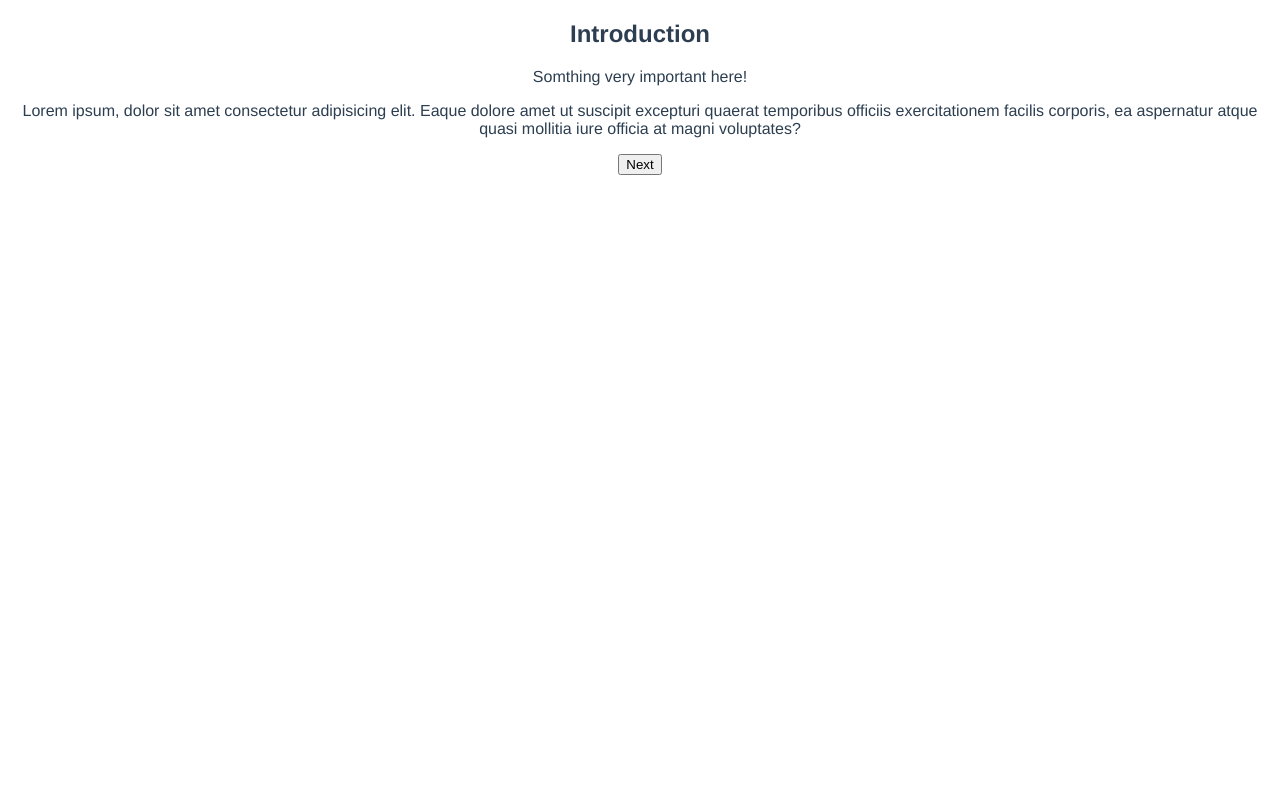
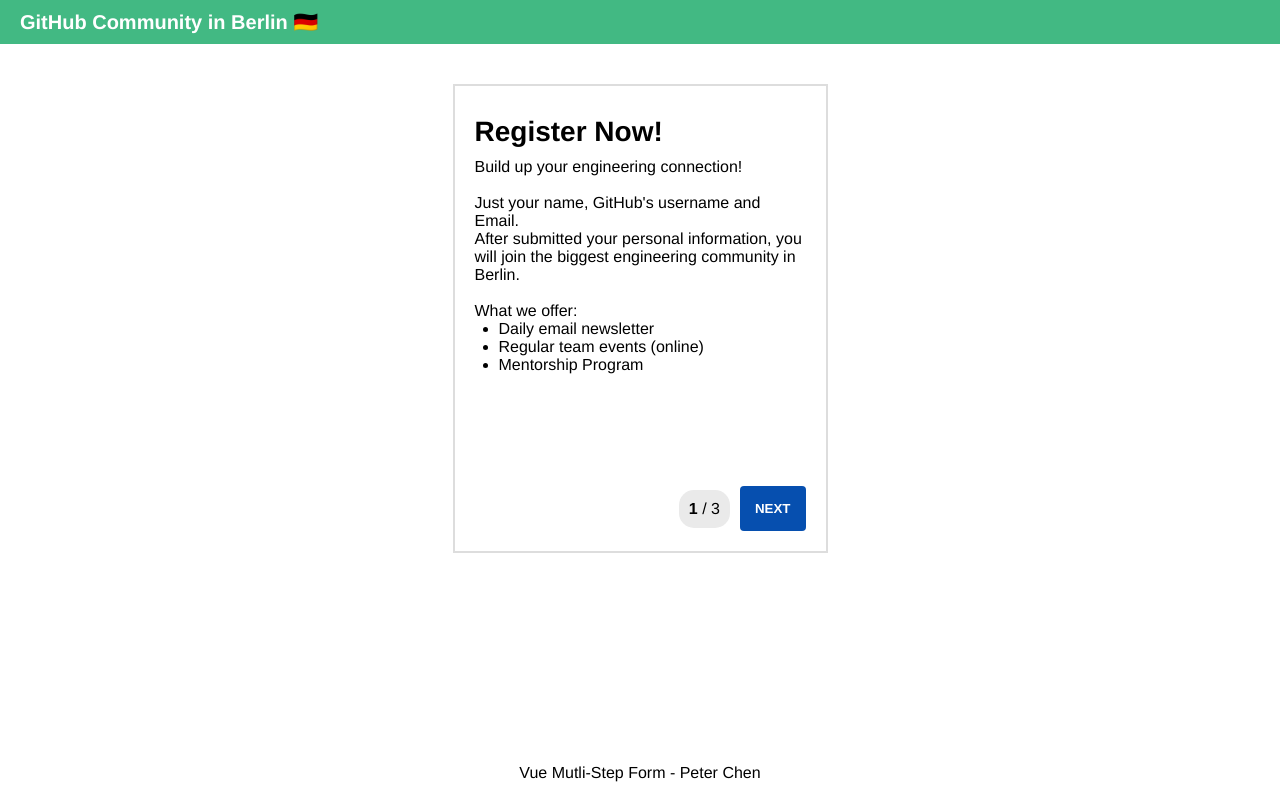
Before and after one commit to peterchencc/vue-multi-steps, a Vue app: page / in a window 1280 px wide. Built offline with nearby package versions, Linux system fonts and the light colour scheme.

Commit message:
Update UI and content

```diff
--- a/src/App.vue
+++ b/src/App.vue
@@ -1,26 +1,77 @@
 <template>
-  <router-view />
+  <Header />
+  <main>
+    <router-view />
+  </main>
+  <footer>
+    <p>Vue Mutli-Step Form - Peter Chen</p>
+  </footer>
 </template>
 
+<script>
+import Header from './components/Header'
+export default {
+  components: {
+    Header,
+  },
+}
+</script>
+
 <style>
+/* Reset Global selectors */
+html {
+  box-sizing: border-box;
+  -webkit-text-size-adjust: 100%;
+  word-break: normal;
+  -moz-tab-size: 4;
+  tab-size: 4;
+}
+
+*,
+::before,
+::after {
+  background-repeat: no-repeat;
+  box-sizing: inherit;
+}
+
+::before,
+::after {
+  text-decoration: inherit;
+  vertical-align: inherit;
+}
+
+* {
+  padding: 0;
+  margin: 0;
+}
+
+button,
+input {
+  background-color: transparent;
+  border-style: none;
+}
+
+a:focus,
+button:focus,
+input:focus {
+  outline-width: 0;
+}
+/* Reset Global selectors */
+
+main {
+  min-height: 90vh;
+}
+
+footer {
+  display: flex;
+  align-items: center;
+  justify-content: center;
+  color: #000;
+}
+
 #app {
   font-family: Avenir, Helvetica, Arial, sans-serif;
   -webkit-font-smoothing: antialiased;
   -moz-osx-font-smoothing: grayscale;
-  text-align: center;
-  color: #2c3e50;
-}
-
-#nav {
-  padding: 30px;
-}
-
-#nav a {
-  font-weight: bold;
-  color: #2c3e50;
-}
-
-#nav a.router-link-exact-active {
-  color: #42b983;
 }
 </style>
--- /dev/null
+++ b/src/components/Header.vue
@@ -0,0 +1,16 @@
+<template>
+  <header>
+    <h1>GitHub Community in Berlin 🇩🇪</h1>
+  </header>
+</template>
+
+<style scoped>
+header {
+  padding: 10px 20px;
+  background-color: #42b983;
+  color: #ffffff;
+}
+h1 {
+  font-size: 1.25rem;
+}
+</style>
--- a/src/components/steps/FormOne.vue
+++ b/src/components/steps/FormOne.vue
@@ -1,35 +1,45 @@
 <template>
-  <h2>step 2</h2>
+  <div class="step-title">Personal Info</div>
 
+  <div class="form-input">
     <label for="frist-name">First Name</label>
     <Field
+      :class="inputClassObject('firstName')"
       type="text"
       id="frist-name"
       name="firstName"
       :rules="firstNameRules"
       v-model.trim="firstName"
+      autofocus
     />
-  <ErrorMessage name="firstName" />
+    <ErrorMessage class="input-error-msg" name="firstName" />
+  </div>
 
+  <div class="form-input">
     <label for="last-name">Last Name</label>
     <Field
+      :class="inputClassObject('lastName')"
       type="text"
       id="last-name"
       name="lastName"
       :rules="lastNameRules"
       v-model.trim="lastName"
     />
-  <ErrorMessage name="lastName" />
+    <ErrorMessage class="input-error-msg" name="lastName" />
+  </div>
 
+  <div class="form-input">
     <label for="github-username">GitHub Username</label>
     <Field
+      :class="inputClassObject('username')"
       type="text"
       id="username"
       name="username"
       :rules="usernameRules"
       v-model.trim="username"
     />
-  <ErrorMessage name="username" />
+    <ErrorMessage class="input-error-msg" name="username" />
+  </div>
 </template>
 
 <script>
@@ -41,6 +51,11 @@ export default {
   components: {
     Field,
     ErrorMessage,
+  },
+  props: {
+    errors: {
+      type: Object,
+    },
   },
   data() {
     return {
@@ -84,7 +99,13 @@ export default {
       },
     },
   },
+  methods: {
+    inputClassObject(name) {
+      return {
+        'input-control': true,
+        'has-error': this.errors.hasOwnProperty(name),
+      }
+    },
+  },
 }
 </script>
-
-<style></style>
--- a/src/components/steps/FormTwo.vue
+++ b/src/components/steps/FormTwo.vue
@@ -1,16 +1,23 @@
 <template>
-  <h2>step 3</h2>
+  <div class="step-title">Almost there!</div>
+
+  <div class="form-input">
     <label for="email">User Email</label>
     <Field
+      :class="inputClassObject('email')"
       type="email"
       id="email"
       name="email"
       :rules="emailRules"
       v-model="email"
+      autofocus
     />
-  <ErrorMessage name="email" />
+    <ErrorMessage class="input-error-msg" name="email" />
+  </div>
 
+  <div class="form-input">
     <Field
+      :class="inputClassObject('terms')"
       type="checkbox"
       id="terms"
       name="terms"
@@ -19,7 +26,8 @@
       v-model="isAgreeToTerms"
     />
     <label for="terms">Agree to Terms and Services</label>
-  <ErrorMessage name="terms" />
+    <ErrorMessage class="input-error-msg" name="terms" />
+  </div>
 </template>
 
 <script>
@@ -32,6 +40,11 @@ export default {
     Field,
     ErrorMessage,
   },
+  props: {
+    errors: {
+      type: Object,
+    },
+  },
   data() {
     return {
       emailRules: yup
@@ -40,7 +53,7 @@ export default {
         .email(),
       termsRules: yup
         .boolean()
-        .required('You must agree to terms and conditions'),
+        .required('You must agree to terms and services'),
     }
   },
   computed: {
@@ -61,6 +74,14 @@ export default {
       },
     },
   },
+  methods: {
+    inputClassObject(name) {
+      return {
+        'input-control': true,
+        'has-error': this.errors.hasOwnProperty(name),
+      }
+    },
+  },
 }
 </script>
 
--- a/src/components/steps/Intro.vue
+++ b/src/components/steps/Intro.vue
@@ -1,18 +1,36 @@
 <template>
-  <h2>Introduction</h2>
-  <p>Somthing very important here!</p>
+  <div class="step-title">Register Now!</div>
+
+  <p>Build up your engineering connection!</p>
+  <br />
+  <p>Just your name, GitHub's username and Email.</p>
+  <p>After submitted your personal information, you will join the biggest engineering community in Berlin.</p>
+  <br />
+  <p>What we offer:</p>
   <p>
-    Lorem ipsum, dolor sit amet consectetur adipisicing elit. Eaque dolore amet
-    ut suscipit excepturi quaerat temporibus officiis exercitationem facilis
-    corporis, ea aspernatur atque quasi mollitia iure officia at magni
-    voluptates?
+    <ul>
+      <li>Daily email newsletter</li>
+      <li>Regular team events (online)</li>
+      <li>Mentorship Program</li>
+    </ul>
   </p>
 </template>
 
 <script>
 export default {
   name: 'Intro',
+  props: {
+    errors: {
+      type: Object,
+    },
+  },
 }
 </script>
 
-<style></style>
+<style>
+ul {
+  margin-top: 0;
+  margin-bottom: 1rem;
+  padding-left: 1.5rem;
+}
+</style>
--- a/src/views/Home.vue
+++ b/src/views/Home.vue
@@ -1,28 +1,45 @@
 <template>
-  <div class="home">
-    <UserDetail v-if="this.showUserDetail">
-      <button @click="toRestart()" type="button">
-        restart
-      </button>
-    </UserDetail>
+  <section class="container">
+    <UserDetail v-if="this.showUserDetail" @toRestart="toRestart" />
 
     <Form v-else v-slot="{ handleSubmit, values, errors }">
-      <component :is="this.stepsList[this.currentStep]"></component>
-      <div class="">
-        <button @click="toPrevious" v-show="!isFirstStep" type="button">
-          Back
-        </button>
+      <div class="step-card">
+        <div class="step-header"></div>
 
-        <button
-          :disabled="!validateBeforeSubmit(values, errors)"
-          @click="isLastStep ? onSubmit() : handleSubmit($event, toNext)"
-          type="button"
-        >
-          {{ isLastStep ? `Submit` : `Next` }}
-        </button>
+        <div class="step-body">
+          <component
+            :is="this.stepsList[this.currentStep]"
+            :errors="errors"
+          ></component>
+        </div>
+
+        <div class="step-footer">
+          <div class="current-steps">
+            <b>{{ this.currentStep + 1 }}</b> / {{ this.stepsList.length }}
+          </div>
+          <button
+            :disabled="
+              isFirstStep ? false : !validateBeforeSubmit(values, errors)
+            "
+            @click="isLastStep ? onSubmit() : handleSubmit($event, toNext)"
+            type="button"
+            class="btn-primary btn-next"
+          >
+            {{ isLastStep ? `Submit` : `Next` }}
+          </button>
+
+          <button
+            @click="toPrevious"
+            v-show="!isFirstStep"
+            type="button"
+            class="btn-secondary btn-back"
+          >
+            Back
+          </button>
+        </div>
       </div>
     </Form>
-  </div>
+  </section>
 </template>
 
 <script>
@@ -35,7 +52,13 @@ import UserDetail from '../components/UserDetail.vue'
 
 export default {
   name: 'Home',
-  components: { Form, Intro, FormOne, FormTwo, UserDetail },
+  components: {
+    Form,
+    Intro,
+    FormOne,
+    FormTwo,
+    UserDetail,
+  },
   data() {
     return {
       currentStep: 0,
@@ -69,18 +92,132 @@ export default {
     onSubmit() {
       this.showUserDetail = true
     },
-    toRestart() {
-      this.currentStep = 0
-      this.showUserDetail = false
-      this.resetUserState()
-    },
     toPrevious() {
       this.currentStep--
     },
     toNext() {
       this.currentStep++
     },
+    toRestart() {
+      this.currentStep = 0
+      this.showUserDetail = false
+      this.resetUserState()
+    },
     ...mapActions(['resetUserState']),
   },
 }
 </script>
+
+<style>
+.container {
+  width: 100%;
+  padding-right: 15px;
+  padding-left: 15px;
+  margin-right: auto;
+  margin-left: auto;
+  display: flex;
+  flex-direction: column;
+  align-content: center;
+  justify-items: center;
+}
+.step-card {
+  padding: 20px;
+  margin: 40px auto;
+  display: flex;
+  flex-direction: column;
+  position: relative;
+  max-width: 375px;
+  border: solid 2px #dddddd;
+}
+.step-title {
+  margin: 10px 0;
+  font-size: 1.75rem;
+  font-weight: bold;
+}
+.step-body {
+  margin-bottom: 20px;
+  min-height: 350px;
+}
+.step-footer {
+  display: flex;
+  justify-content: center;
+  align-items: center;
+  width: 100%;
+  margin-top: 10px;
+  font-size: 1rem;
+}
+
+button {
+  display: block;
+  padding: 15px;
+  font-weight: 700;
+  text-transform: uppercase;
+  cursor: pointer;
+  border-radius: 4px;
+}
+
+button:disabled {
+  cursor: not-allowed;
+  opacity: 0.5;
+}
+
+button.btn-primary {
+  background-color: #064faf;
+  color: #fff;
+}
+
+button.btn-secondary {
+  color: #064faf;
+}
+
+button.btn-next {
+  order: 3;
+}
+
+button.btn-back {
+  order: 1;
+}
+
+.current-steps {
+  padding: 10px;
+  border-radius: 15px;
+  background-color: #eaeaea;
+  margin-right: 10px;
+  margin-left: auto;
+  order: 2;
+}
+
+.form-input {
+  display: block;
+  margin-bottom: 15px;
+}
+.form-input label {
+  font-weight: 600;
+}
+.form-input span {
+  color: #ff2626;
+  font-size: 0.9rem;
+  display: block;
+}
+.form-input .input-control[type='text'],
+.form-input .input-control[type='email'] {
+  height: 45px;
+  padding: 10px;
+  width: 100%;
+  background-color: #ffffff;
+  border: solid 1px #dddddd;
+  border-radius: 4px;
+}
+.form-input .input-control[type='checkbox'] {
+  margin-right: 5px;
+}
+.form-input .input-control.has-error {
+  border-color: #ff2626;
+}
+.form-input .input-control::placeholder {
+  color: rgba(119, 119, 119, 0.5);
+}
+.input-control-error {
+  border-color: #ff2626;
+}
+</style>
```
Also changed, not shown: src/components/UserDetail.vue (+81 -7 lines). Lines whose indentation alone changed are shown as unchanged.
